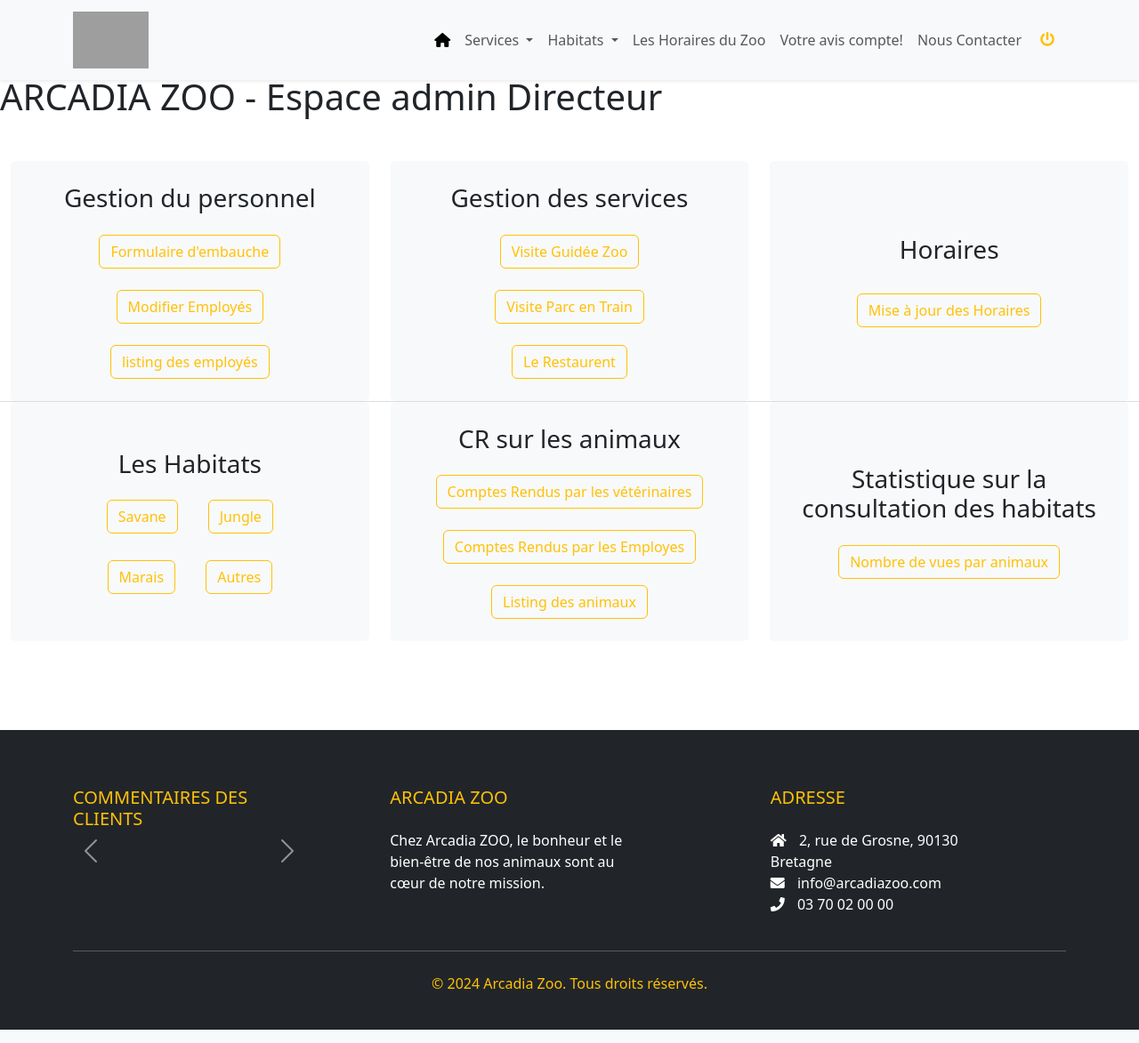
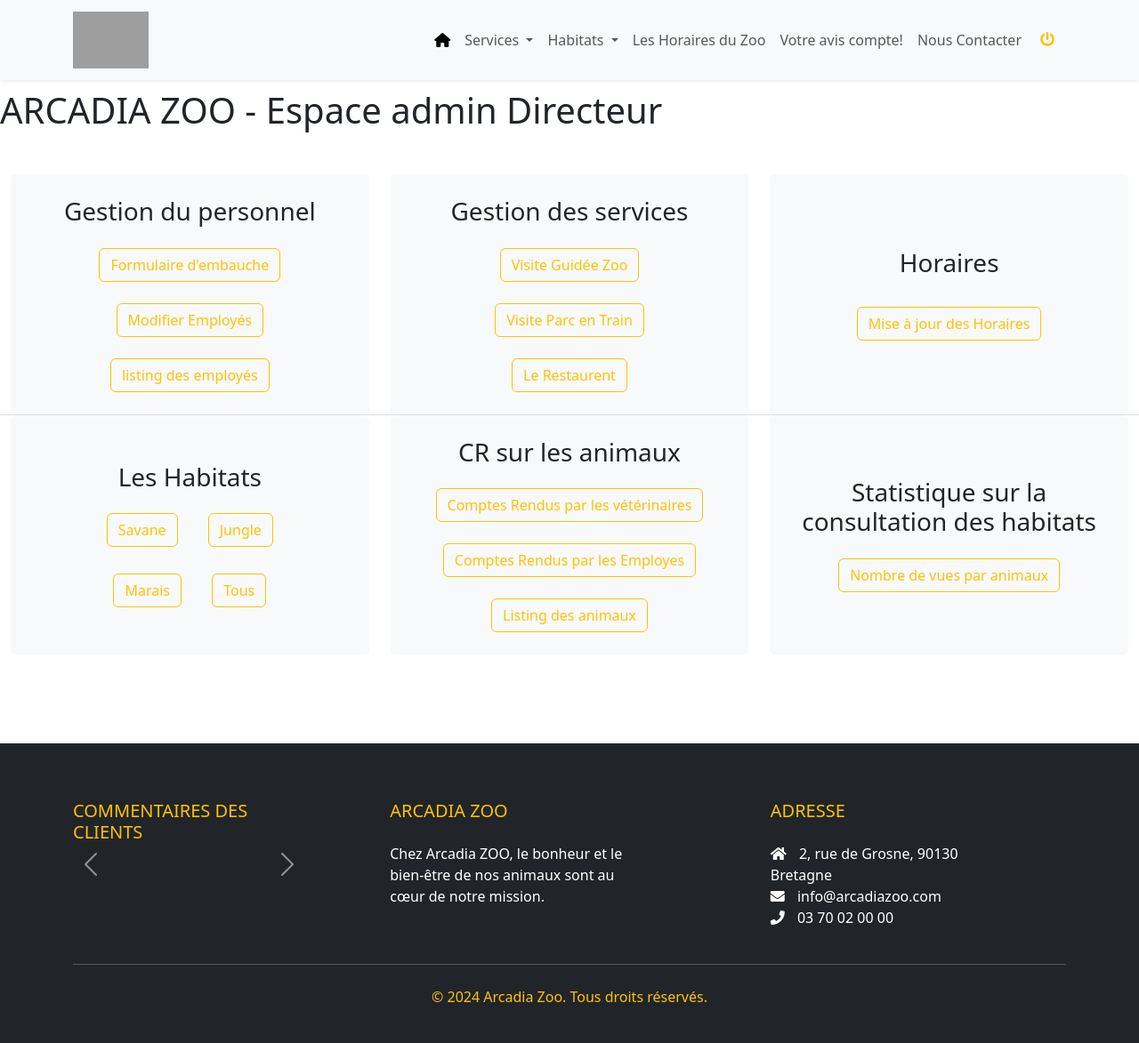
Before and after one commit to FredJoua/Arcadia_zoo, a PHP site: page /crudEmployes/adminPageBoss.php in a window 1280 px wide. Shown: the whole page at 89% size. Run offline with PHP 8.4, Linux system fonts and the light colour scheme; data that the repository does not hold is empty; some libraries are stand-ins or nearby versions; grey boxes are pictures that could not be loaded.

Commit message:
newPush_dimanche 21/07

```diff
--- a/crudEmployes/adminPageBoss.php
+++ b/crudEmployes/adminPageBoss.php
@@ -11,7 +11,7 @@
     <!-- Custom CSS -->
     <style>
         body {
-            padding-top: 85px;
+            padding-top: 100px;
         }
 
     </style>
@@ -66,12 +66,12 @@
                     <div class="center-content">
                         <h3 class="card-title">Les Habitats</h3><br>
                         <div>
-                            <a class="btn btn-outline-warning" href="savane.php" style="margin-right: 30px;">Savane</a>
-                            <a class="btn btn-outline-warning" href="jungle.php">Jungle</a>
+                            <a class="btn btn-outline-warning" href="../crudHabitats/habitatsSavane.php" style="margin-right: 30px;">Savane</a>
+                            <a class="btn btn-outline-warning" href="../crudHabitats/habitatsJungle.php">Jungle</a>
                         </div>
                         <div style="margin-top: 30px;">
-                            <a class="btn btn-outline-warning" href="marais.php" style="margin-right: 30px;">Marais</a>
-                            <a class="btn btn-outline-warning" href="autreHabitats.php">Autres</a>
+                            <a class="btn btn-outline-warning" href="../crudHabitats/habitatsMarais.php" style="margin-right: 30px;">Marais</a>
+                            <a class="btn btn-outline-warning" href="../crudHabitats/pageTousLesHabitats.php">Tous</a>
                         </div>
                     </div>
 
```
